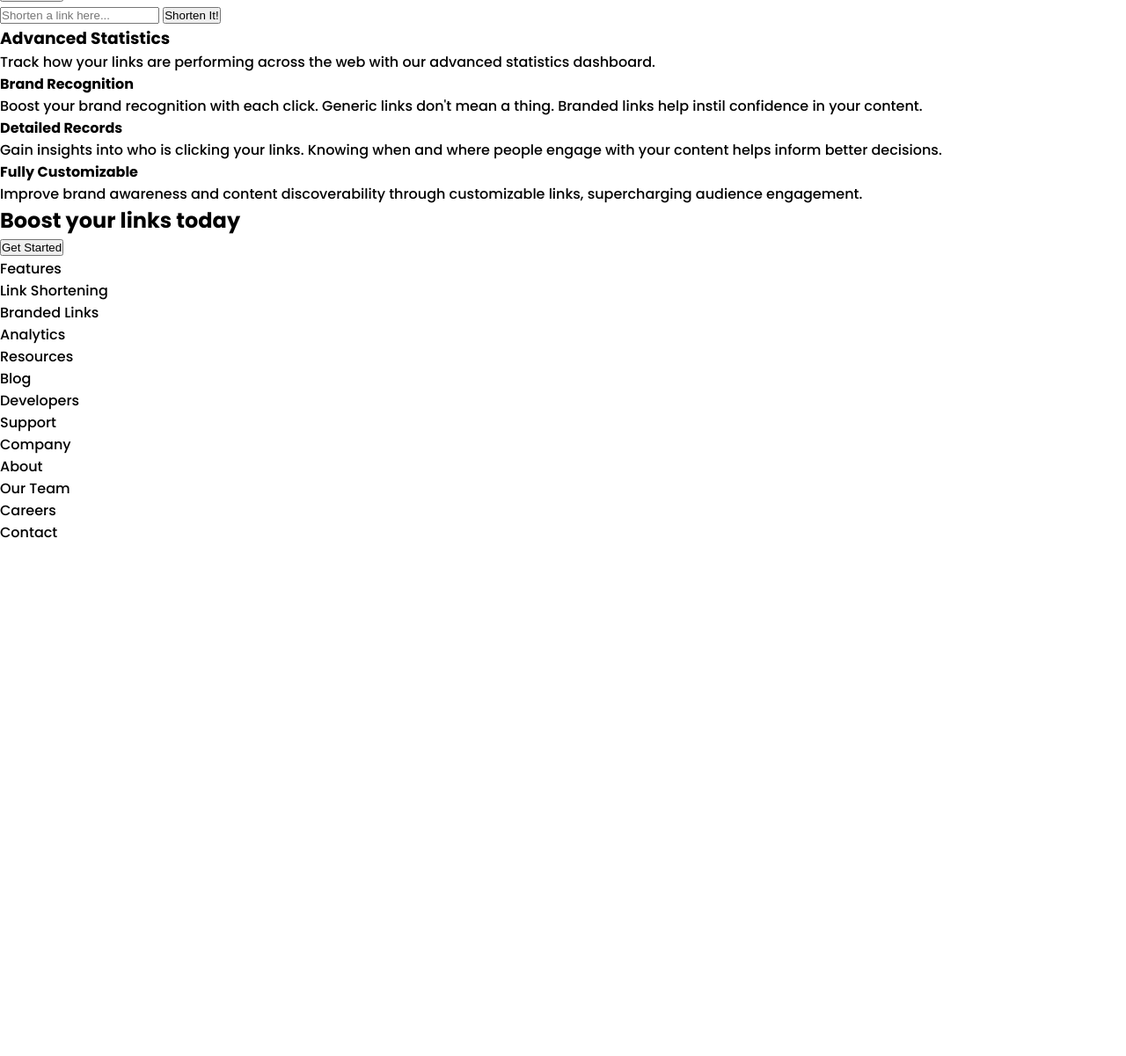
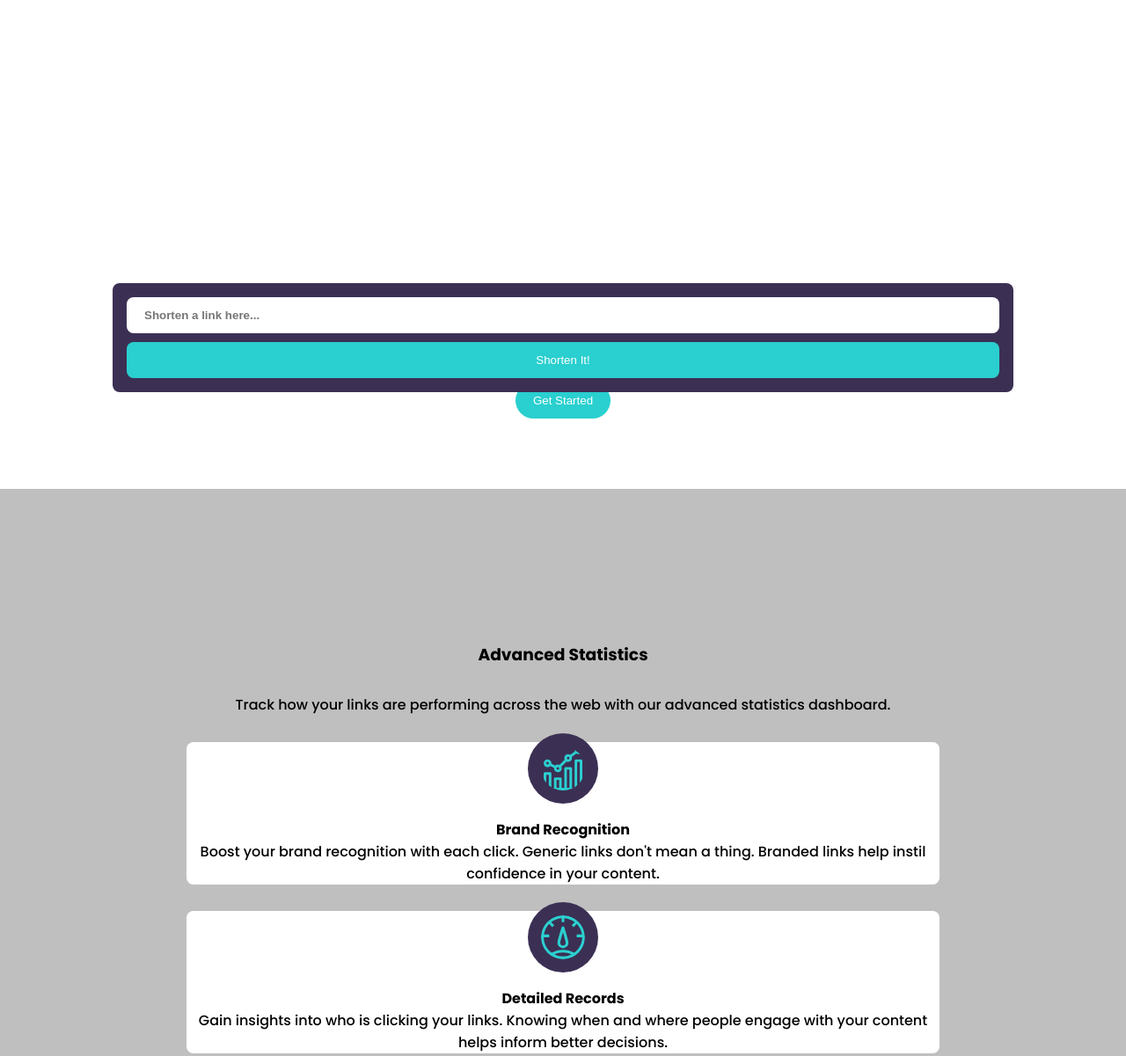
Before and after one commit to LucasDoCouto/URL-shortening-API, a plain HTML site: page index.html in a window 1280 px wide. Shown: the part 94-1295 px from the top of the page at 88% size. Before the commit the page ends 800 px from the top, so only its background shows below. Drawn offline with Linux system fonts and the light colour scheme.

Commit message:
Add: header and features

```diff
--- a/css/style.css
+++ b/css/style.css
@@ -30,3 +30,107 @@ body{
     font-family: 'Poppins', sans-serif;
     background-color: white;
 }
+
+/* Header */
+
+header{
+    max-width: 100vw;
+    min-height: 80vh;
+    overflow-x: hidden;
+    position: relative;
+    display: flex;
+    flex-direction: column;
+    align-items: center;
+    text-align: center;
+    padding-top: 55vh;
+    padding-bottom: 8vh;
+}
+
+header img{
+    position: absolute;
+    width: auto;
+    height: 40vh;
+    right: -40vw;
+    top: 10vh;
+    overflow: hidden;
+    z-index: -1;
+}
+
+/* URL Shortening Form */
+
+.short-window{
+    background-color: var(--color-p-dark-violet);
+    border-radius: .5rem;
+    display: flex;
+    flex-direction: column;
+    gap: 10px;
+    padding: 2vh;
+    width: 80%;
+    position: relative;
+    top: calc(-30% - 10px);
+}
+
+.url-input{
+    padding: 13px 20px;
+    border-radius: .5rem;
+    border: none;
+    font-weight: 600;
+}
+
+/* Features Section */
+
+.features-section{
+    background-color: var(--color-n-gray);
+    display: flex;
+    flex-direction: column;
+    align-items: center;
+    text-align: center;
+    gap: 30px;
+    padding: 20px 0;
+}
+
+.features{
+    display: flex;
+    flex-direction: column;
+    align-items: center;
+    text-align: center;
+    gap: 30px;
+}
+
+.features-card{
+    background-color: white;
+    width: 80%;
+    border-radius: .5rem;
+}
+
+.features-card img{
+    background-color: var(--color-p-dark-violet);
+    padding: 15px;
+    border-radius: 30rem;
+    border: none;
+    width: 80px;
+    height: auto;
+    top: -10px;
+    position: relative;
+}
+
+/* Buttons */
+
+.round-btn {
+    background-color: var(--color-p-cyan);
+    color: white;
+    border: none;
+    border-radius: 100rem;
+    cursor: pointer;
+    padding: 13px 20px;
+    margin: 2vh 0;
+}
+
+.square-btn {
+    background-color: var(--color-p-cyan);
+    color: white;
+    border: none;
+    border-radius: .5rem;
+    cursor: pointer;
+    padding: 13px 20px;
+}
--- a/index.html
+++ b/index.html
@@ -28,7 +28,7 @@
   Sign Up -->
 
   <header>
-
+    <img src="/images/illustration-working.svg" alt="Worker Illustration">
     <h1>More than just shorter links</h1>
 
     <p>
@@ -36,16 +36,18 @@
       on how your links are performing.
     </p>
 
-  <button>Get Started</button>
+  <button class="round-btn">Get Started</button>
+
   </header>
 
 
-  <div class="short-window">
-    <input type="text" placeholder="Shorten a link here...">
-    <button>Shorten It!</button>
-  </div>
+  <section class="features-section">
 
-  <section>
+    <div class="short-window">
+      <input type="text" class="url-input" placeholder="Shorten a link here...">
+      <button class="square-btn">Shorten It!</button>
+    </div>
+
     <h3>Advanced Statistics</h3>
 
     <p>
@@ -56,6 +58,7 @@
     <div class="features">
 
       <div class="features-card">
+        <img src="/images/icon-brand-recognition.svg" alt="Brand recognition icon">
         <h4> Brand Recognition</h4>
         <p>
           Boost your brand recognition with each click. Generic links don't
@@ -64,6 +67,7 @@
       </div>
 
       <div class="features-card">
+        <img src="/images/icon-detailed-records.svg" alt="Detailed records icon">
         <h4>Detailed Records</h4>
         <p>
           Gain insights into who is clicking your links. Knowing when and where
@@ -72,6 +76,7 @@
       </div>
 
       <div class="features-card">
+        <img src="/images/icon-fully-customizable.svg" alt="Fully customizable icon">
         <h4>Fully Customizable</h4>
         <p>
           Improve brand awareness and content discoverability through customizable
```
Also changed, not shown: 1 other file.
